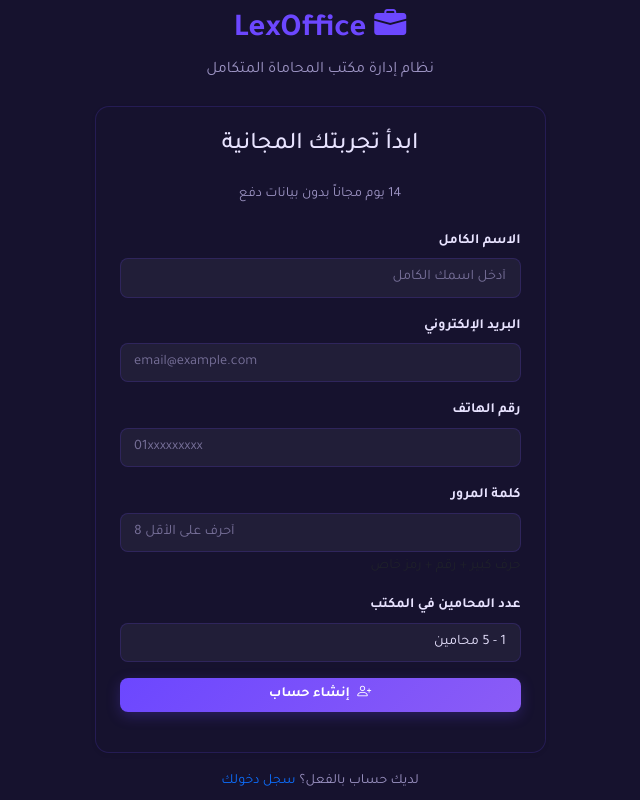
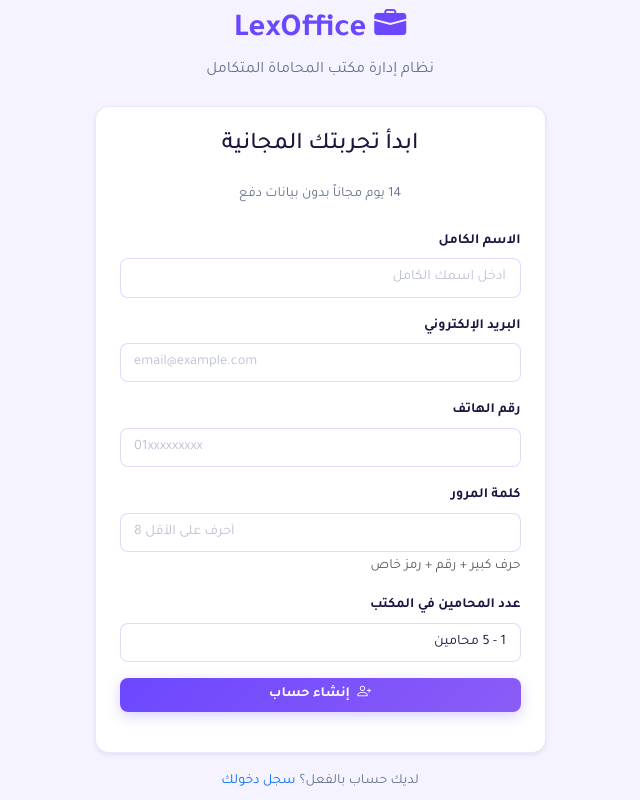
Before and after one commit to ibrahimfakhrey/lex-office, a Flask app: page /auth/register in a window 1280 px wide. Shown: the whole page, without its empty margins (320-960 px from the left). Run offline with Flask 3, Linux system fonts and the light colour scheme.

Commit message:
Add light/dark mode toggle with CSS variables
Co-Authored-By: Claude Sonnet 4.6 <noreply@anthropic.com>

```diff
--- a/app/static/css/main.css
+++ b/app/static/css/main.css
@@ -34,6 +34,107 @@
     --shadow-sm: 0 1px 4px rgba(108, 71, 255, 0.06);
     --shadow-md: 0 4px 20px rgba(108, 71, 255, 0.10);
     --shadow-lg: 0 8px 40px rgba(108, 71, 255, 0.15);
+}
+
+/* ─── Light Mode Variables ────────────────── */
+[data-bs-theme="light"] {
+    --bg:          #f4f3ff;
+    --surface:     #ffffff;
+    --border:      rgba(108, 71, 255, 0.13);
+    --text-primary:#1a1640;
+    --text-muted:  #64748b;
+    --shadow-sm:   0 1px 6px rgba(108, 71, 255, 0.08);
+    --shadow-md:   0 4px 20px rgba(108, 71, 255, 0.11);
+}
+
+[data-bs-theme="light"] .card,
+[data-bs-theme="light"] .dash-card {
+    background: #ffffff;
+    border-color: rgba(108, 71, 255, 0.13);
+    box-shadow: 0 2px 12px rgba(108, 71, 255, 0.07);
+}
+
+[data-bs-theme="light"] .dash-card-head {
+    border-color: rgba(108, 71, 255, 0.1);
+}
+
+[data-bs-theme="light"] .dash-list-item {
+    border-color: rgba(108, 71, 255, 0.08);
+    color: #1a1640;
+}
+[data-bs-theme="light"] .dash-list-item:hover { background: rgba(108,71,255,0.04); }
+
+[data-bs-theme="light"] .item-main { color: #1a1640; }
+[data-bs-theme="light"] .item-sub  { color: #94a3b8; }
+[data-bs-theme="light"] .dash-empty { color: rgba(26,22,64,0.3); }
+[data-bs-theme="light"] .fin-divider { background: rgba(26,22,64,0.1); }
+[data-bs-theme="light"] .fin-label { color: rgba(26,22,64,0.5); }
+[data-bs-theme="light"] .fin-net { border-color: rgba(26,22,64,0.08); }
+
+[data-bs-theme="light"] .card-header {
+    background: rgba(108, 71, 255, 0.03);
+    border-color: rgba(108, 71, 255, 0.1);
+    color: #1a1640;
+}
+
+[data-bs-theme="light"] .list-group-item {
+    background: transparent;
+    border-color: rgba(108, 71, 255, 0.09);
+    color: #1a1640;
+}
+
+[data-bs-theme="light"] .form-control,
+[data-bs-theme="light"] .form-select {
+    background: #ffffff;
+    border-color: rgba(108, 71, 255, 0.2);
+    color: #1a1640 !important;
+}
+
+[data-bs-theme="light"] .form-control::placeholder { color: #a0a8c0; }
+
+[data-bs-theme="light"] .table {
+    --bs-table-color: #1a1640;
+    --bs-table-bg: transparent;
+    --bs-table-border-color: rgba(108,71,255,0.1);
+    --bs-table-hover-bg: rgba(108,71,255,0.04);
+    color: #1a1640;
+}
+
+[data-bs-theme="light"] .table th { color: #64748b; border-color: rgba(108,71,255,0.12); }
+[data-bs-theme="light"] .table td { border-color: rgba(108,71,255,0.08); }
+
+[data-bs-theme="light"] .modal-content {
+    background: #ffffff;
+    color: #1a1640;
+    border-color: rgba(108,71,255,0.15);
+}
+[data-bs-theme="light"] .modal-header,
+[data-bs-theme="light"] .modal-footer { border-color: rgba(108,71,255,0.1); }
+
+[data-bs-theme="light"] .dropdown-menu {
+    background: #ffffff;
+    border-color: rgba(108,71,255,0.15);
+    color: #1a1640;
+}
+[data-bs-theme="light"] .dropdown-item { color: #1a1640; }
+[data-bs-theme="light"] .dropdown-item:hover { background: rgba(108,71,255,0.06); }
+
+[data-bs-theme="light"] .text-muted { color: #64748b !important; }
+[data-bs-theme="light"] .text-dark  { color: #1a1640 !important; }
+[data-bs-theme="light"] .bg-light   { background: #f4f3ff !important; }
+[data-bs-theme="light"] .bg-white   { background: #ffffff !important; }
+[data-bs-theme="light"] .border     { border-color: rgba(108,71,255,0.13) !important; }
+
+[data-bs-theme="light"] .page-header h3 { color: #1a1640; }
+[data-bs-theme="light"] .page-header small { color: #64748b; }
+
+[data-bs-theme="light"] .empty-state { color: rgba(26,22,64,0.35); }
+[data-bs-theme="light"] .empty-state i { color: rgba(108,71,255,0.25); }
+
+[data-bs-theme="light"] input:-webkit-autofill,
+[data-bs-theme="light"] input:-webkit-autofill:focus {
+    -webkit-box-shadow: 0 0 0 1000px #fff inset !important;
+    -webkit-text-fill-color: #1a1640 !important;
 }
 
 /* Base */
--- a/app/static/js/app.js
+++ b/app/static/js/app.js
@@ -6,8 +6,8 @@ document.addEventListener('DOMContentLoaded', function() {
     const darkToggle = document.getElementById('darkModeToggle');
     const html = document.documentElement;
 
-    // Apply saved theme on load
-    const saved = localStorage.getItem('theme') || 'light';
+    // Apply saved theme on load (default: dark)
+    const saved = localStorage.getItem('theme') || 'dark';
     html.setAttribute('data-bs-theme', saved);
     if (darkToggle) {
         darkToggle.innerHTML = saved === 'dark'
```
